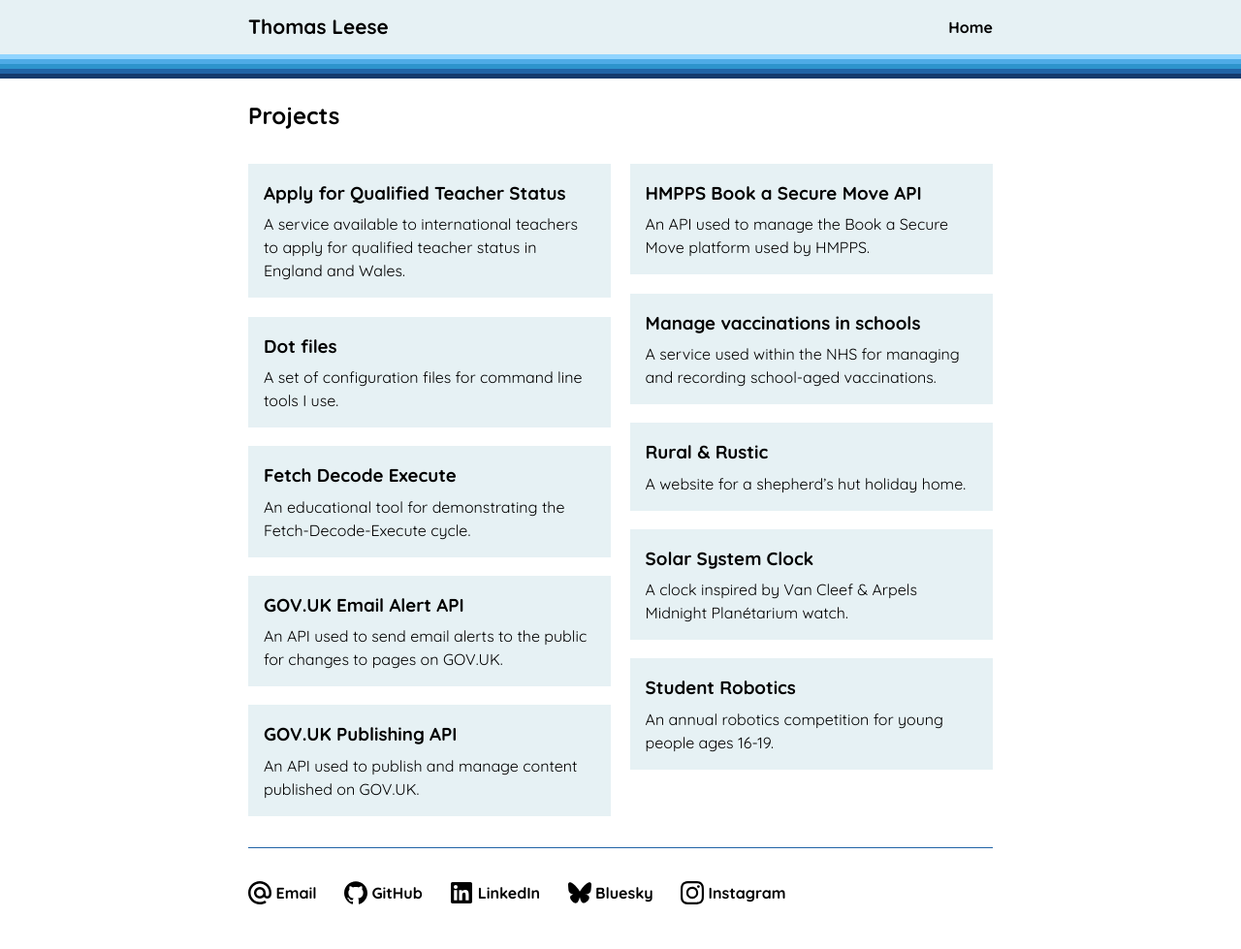
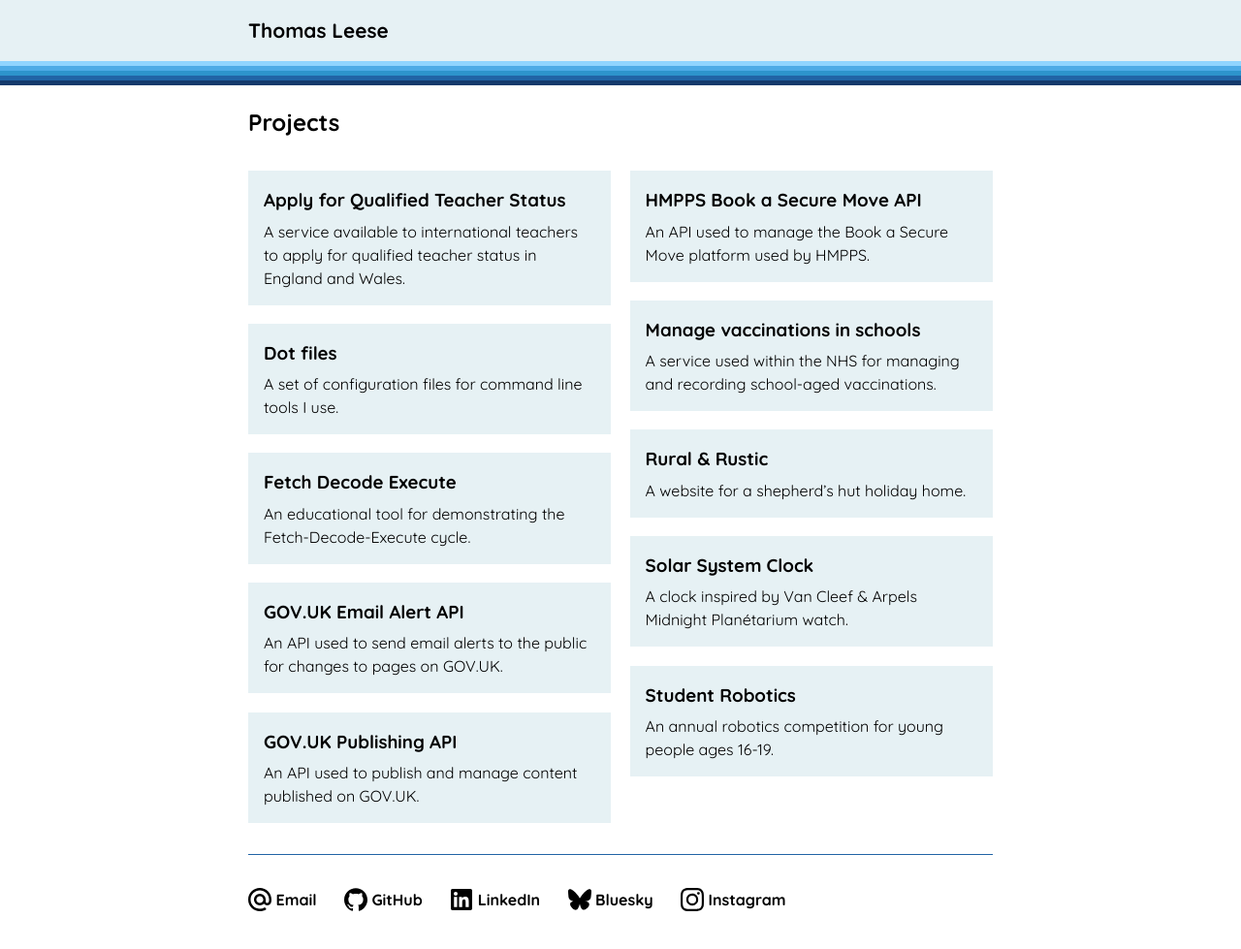
Before and after one commit to thomasleese/thomasleese.github.io, a Jekyll site: the page built from index.html, in a window 1280 px wide and 988 px high. Shown: the top 979 px of the window at 97% size. Built offline with Jekyll 4.4.1, drawn with Linux system fonts in a browser that asks for light colours.

Commit message:
Remove header links

```diff
--- a/_layouts/base.html
+++ b/_layouts/base.html
@@ -26,10 +26,6 @@
     <header class="header">
       <div class="container header-container">
         <span class="header-brand">Thomas Leese</span>
-
-        <ul class="header-nav">
-          <li><a href="/">Home</a></li>
-        </ul>
       </div>
 
       <div class="header-bar bg-colour2"></div>
--- a/index.html
+++ b/index.html
@@ -1,5 +1,6 @@
 ---
 layout: base
+language: en
 ---
 
 <h2>Projects</h2>
--- a/styles/header.css
+++ b/styles/header.css
@@ -17,8 +17,6 @@
 
 .header {
     background: var(--colour1);
-    position: sticky;
-    top: 0;
 }
 
 .header-container {
@@ -26,6 +24,7 @@
     flex-direction: row;
     align-items: center;
     justify-content: space-between;
+    padding: 1rem 0;
 }
 
 .header-brand {
@@ -37,6 +36,14 @@
     display: inline-block;
 }
 
+.header-nav a {
+    padding: 0.2rem 0.6rem;
+}
+
+.header-nav a.active {
+    background: var(--colour2);
+}
+
 .header-bar {
     height: 5px;
 }
```
